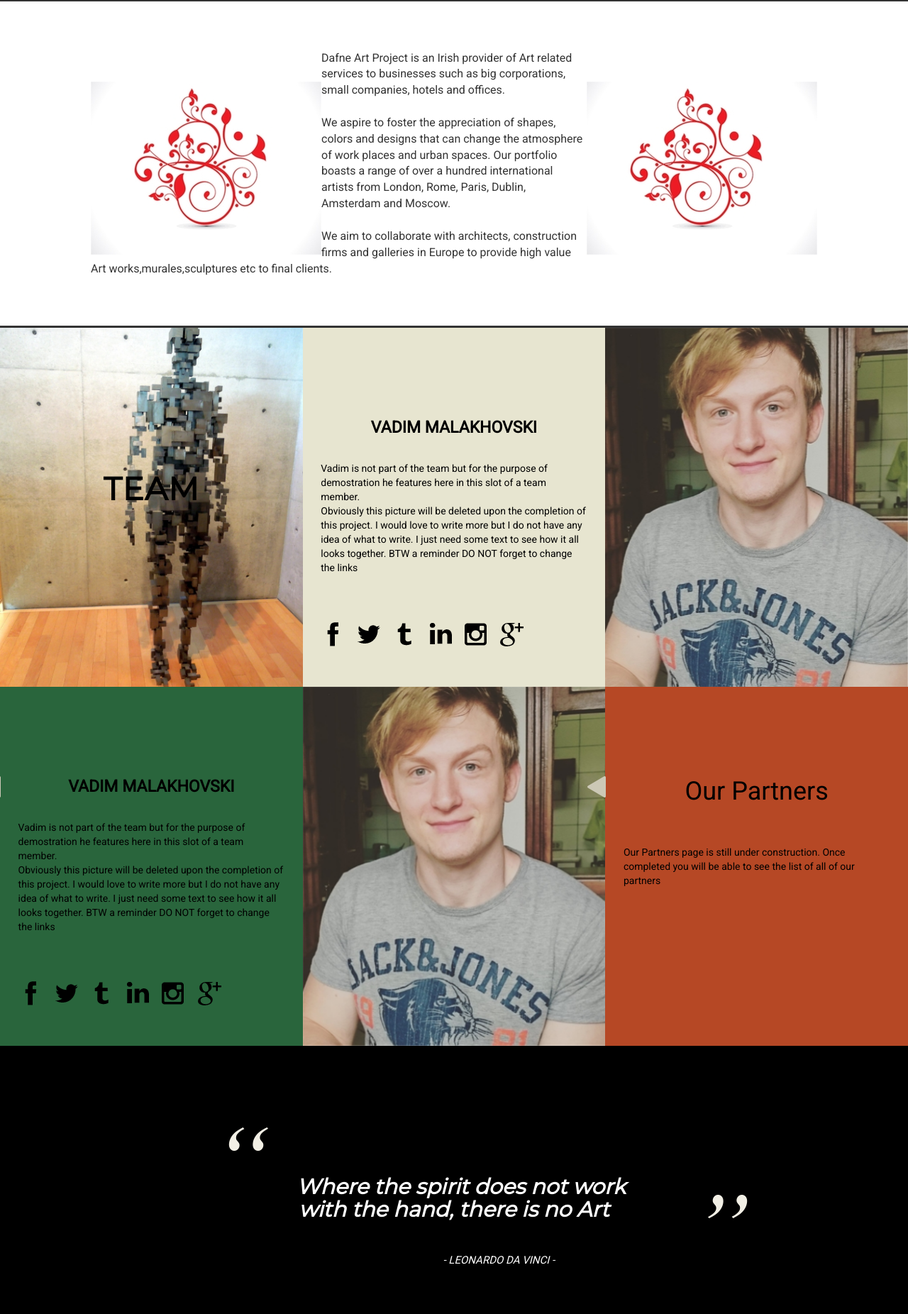
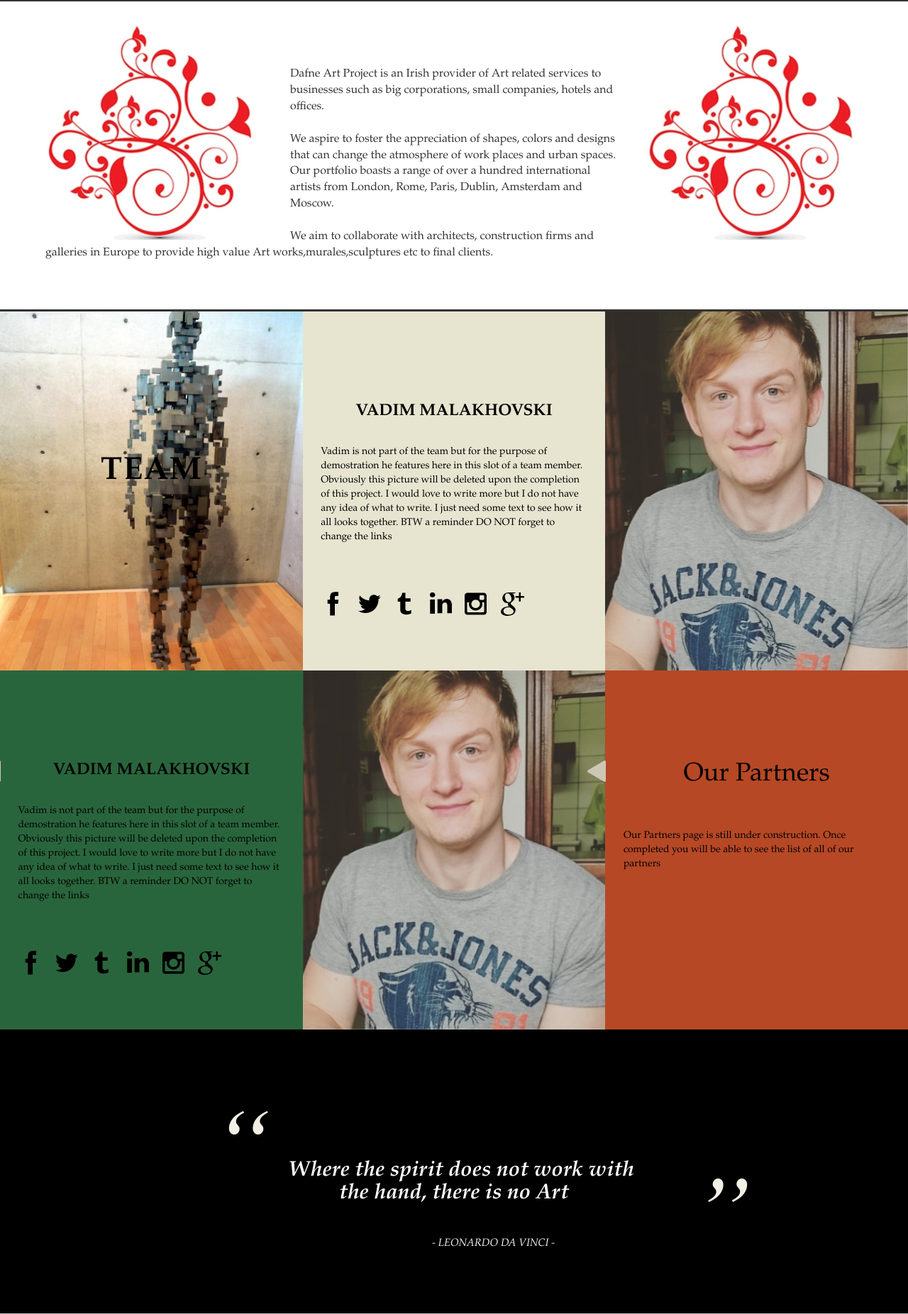
Before and after one commit to VadimZonder/Dafne4, a PHP site: page / in a window 1280 px wide. Shown: the part 501-2353 px from the top of the page at 71% size. Run offline with PHP 8.4, Linux system fonts and the light colour scheme.

Commit message:
new font, no translate no team

```diff
--- a/css/style.css
+++ b/css/style.css
@@ -5,7 +5,8 @@ ul, ol {margin: 0;
 /*text-shadow: -1px 0 white, 0 1px white, 1px 0 white, 0 -1px white;*/}
 p {margin: 0;}
 html, body{
-    font-family: 'Roboto', sans-serif;
+    font-family: Garamond,sans-serif;
+    /*font-family: 'Roboto', sans-serif;*/
     /*font-family: 'Montserrat', sans-serif;
     font-family: Helvetica Neue,Helvetica,Arial,sans-serif;*/
 /* font-family: 'Noticia Text', serif;*/
@@ -54,7 +55,8 @@ button {
 
 .button-one {
 	border: none;
-	font-family: 'Montserrat', sans-serif;
+    font-family: Garamond,sans-serif;
+	/*font-family: 'Montserrat', sans-serif;*/
 	font-size: inherit;
 	color: inherit;
     cursor: pointer;
@@ -98,8 +100,9 @@ button {
 
 
     padding: 10px 5px 5px 34px;
+    font-family: Garamond,sans-serif;
     /*font-family: Arial, Verdana;   */
-    font-family: Helvetica Neue,Helvetica,Arial,sans-serif;
+    /*font-family: Helvetica Neue,Helvetica,Arial,sans-serif; */
     background: url(../images/flags/frenchIcon20_16.png);
     background-position: 10px 14px;
     background-repeat: no-repeat;
@@ -168,7 +171,8 @@ ul.nav-list li a {
 			text-transform: uppercase;
 	        color:#000;
 	        font-size:18px;
-    font-family: 'Roboto', sans-serif;
+    font-family: Garamond,sans-serif;
+    /*font-family: 'Roboto', sans-serif;*/
 	        -webkit-transition: all 0.5s ease;
 			-moz-transition: all 0.5s ease;
 			-o-transition: all 0.5s ease;
@@ -268,10 +272,10 @@ ul.nav-list li a:hover { color:#333333; border-bottom: 3px solid #000000; paddin
     display: block;
     margin: 0 auto;
     overflow: hidden;
-    width: 80%;
+    width: 90%;
 }
 .about_text img {
-    margin: 90px auto 0;
+    margin: 10px auto 0;
 }
 .about_text img:hover{
 	transform: rotateY(360deg);
@@ -504,7 +508,8 @@ i.like{
      font-style: italic;*/
     font-size: 30px;
     font-style: italic;
-    font-family: 'Montserrat', sans-serif;
+    font-family: Garamond,sans-serif;
+    /*font-family: 'Montserrat', sans-serif;*/
     line-height: 32px;
     margin-top: 135px;
     text-align: center;
@@ -875,7 +880,7 @@ i.tw_icon{
 	height: 100%;
 	display: block;
 	overflow: hidden;
-     border: 3px solid silver;
+     border: 2px solid silver;
     /*border: 3px solid white;*/
 }
 ul.gallery-grid-box {
--- a/index.html
+++ b/index.html
@@ -239,10 +239,12 @@ $(document).ready(function(){
 								  <div class="about_text" id="about">
 
                                       <br>
-										<img src="images/tatto.jpg" class="img-responsive" style="float:left; " alt=""/>
-                                      <img src="images/tatto.jpg" class="img-responsive" style="float:right;" alt=""/>
+										<img src="images/tatto.jpg" class="img-responsive" style="float:left; margin-right:40px" alt=""/>
+                                      <img src="images/tatto.jpg" class="img-responsive" style="float:right; margin-left:40px" alt=""/>
+                                     <!-- <img src="images/tatto.png" class="img-responsive" style="float:left; margin-right:40px" alt=""/>
+                                      <img src="images/tatto.png" class="img-responsive" style="float:right; margin-left:40px" alt=""/>   -->
 										<!--<h3>Here you may write a shot intorduction about yourself comapny and what you do.</h3>--->
-                                        <br><br>
+                                        <br><br><br>
 										<p id="aboutUs1">Dafne Art Project is an Irish provider of Art related services to businesses such as big corporations, small companies, hotels and offices.</p>
                                         <br>
 										<p id="aboutUs2">We aspire to foster the appreciation of shapes, colors and designs that can change the atmosphere of work places and urban spaces. Our portfolio boasts a range of over a hundred international artists from London, Rome, Paris, Dublin, Amsterdam and Moscow.</p>
@@ -764,7 +766,7 @@ $(document).ready(function(){
 			<!-- this is dummy heading for W3-Validation approval you can remove it if you want -->
 
 				<div  class="container-fluidgallery wow fadeInDown" data-wow-delay="0.0s" id="gallery">
-					        <div  style="border: 5px solid grey;" class="row">
+					        <div  style="border: 2px solid silver;" class="row">
 								    <div class="gallery-title">
 									    <a href="#" class="button-one gallery_btn button-type-one button-box">Services</a>
 								    </div>
```
Also changed, not shown: images/tatto.jpg, images/tatto2.png (added).
